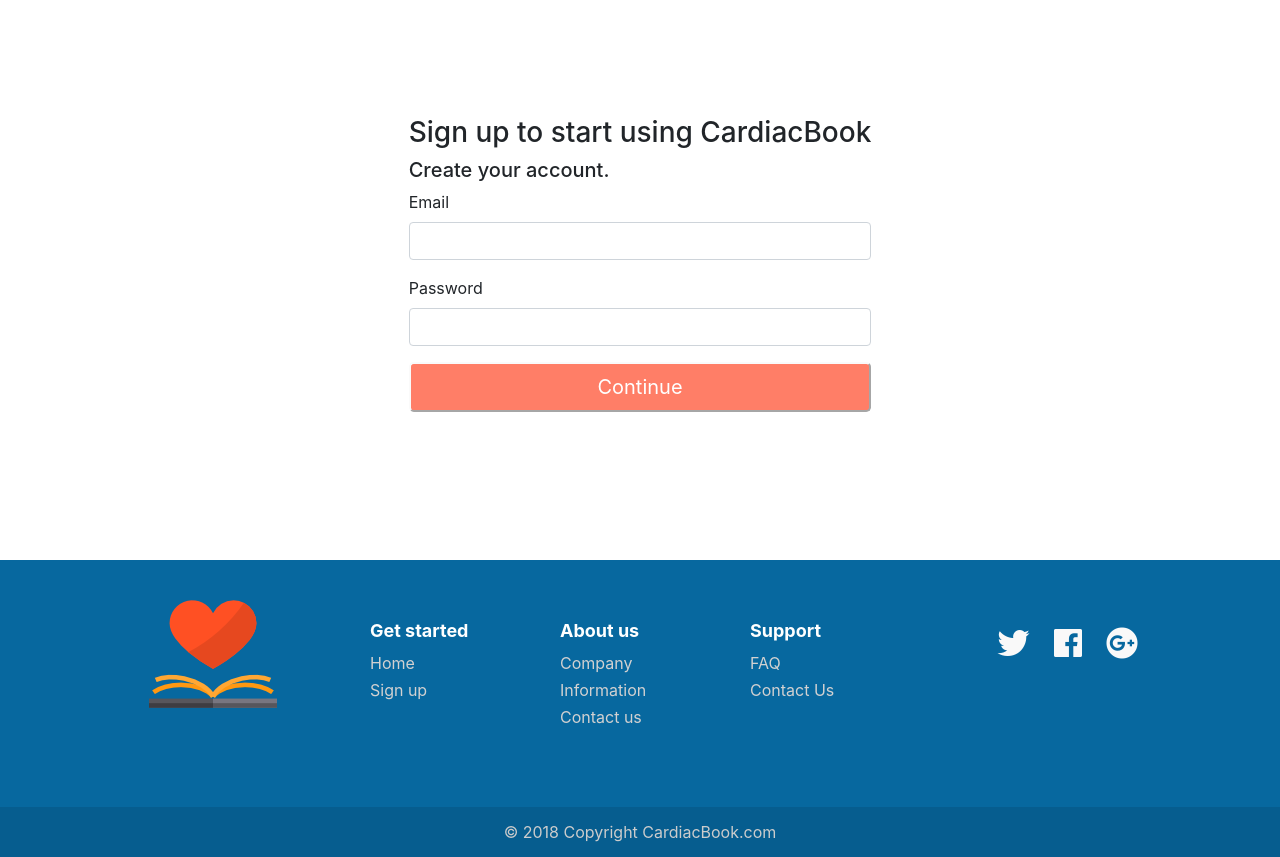
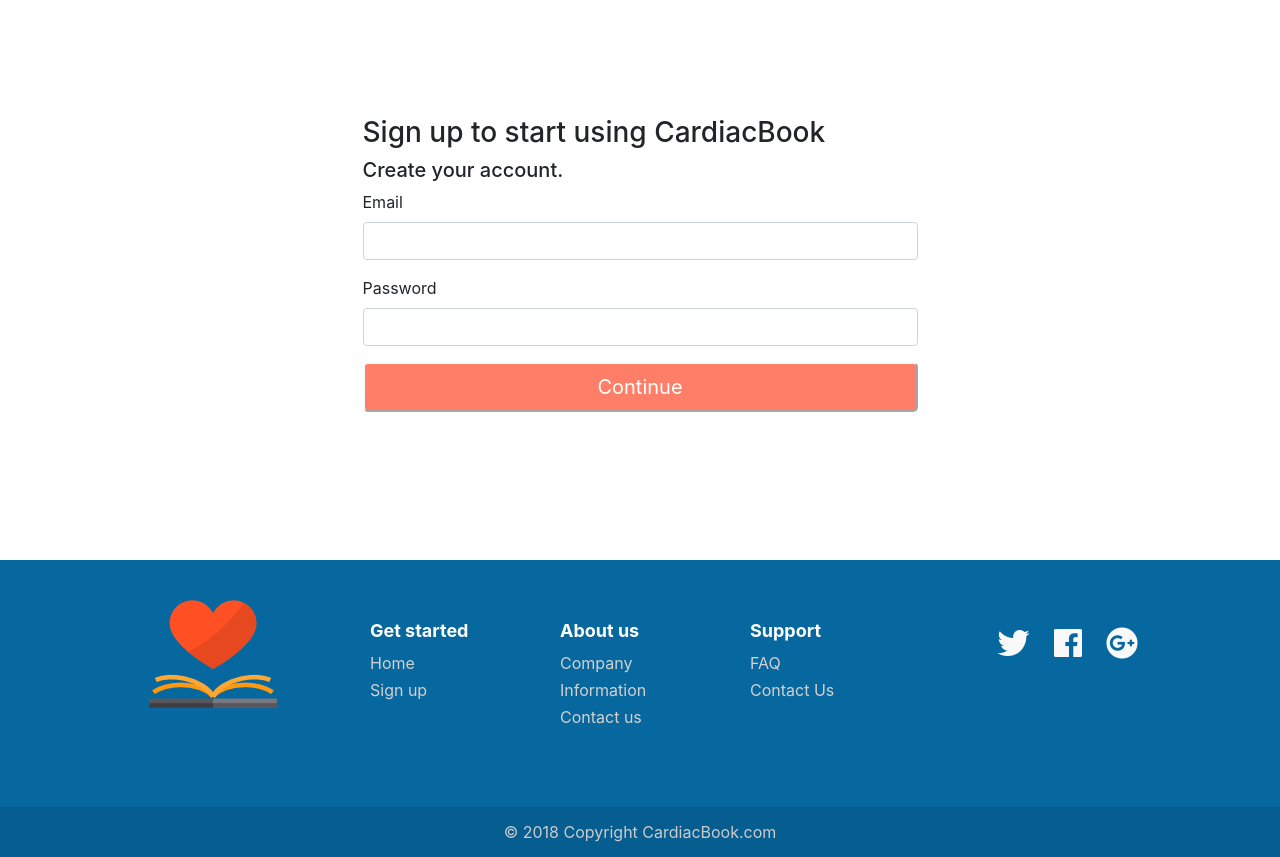
Before and after one commit to farbodab/cardiacpedia, a Flask app: page /account in a window 1280 px wide. Shown: the part 64-921 px from the top of the page. Run offline with Flask 2, Linux system fonts and the light colour scheme; some libraries are stand-ins or nearby versions.

Commit message:
min width

```diff
--- a/cardiacpedia/templates/Users/login.html
+++ b/cardiacpedia/templates/Users/login.html
@@ -5,7 +5,7 @@
 
 {% block content %}
 <div class="container centre">
-  <form class="form-group" method="POST">
+  <form style="min-width:50%" class="form-group" method="POST">
         <h3>Login</h3>
        {{ form.hidden_tag() }}
        {{ render_field(form.email) }}
--- a/cardiacpedia/templates/Users/register.html
+++ b/cardiacpedia/templates/Users/register.html
@@ -5,7 +5,7 @@
 
 {% block content %}
   <div class="container centre">
-  <form class="form-group" method="POST">
+  <form style="min-width:50%" class="form-group" method="POST">
       <h3>Sign up to start using CardiacBook</h3>
       <h5>Create your account.</h5>
        {{ form.hidden_tag() }}
```
